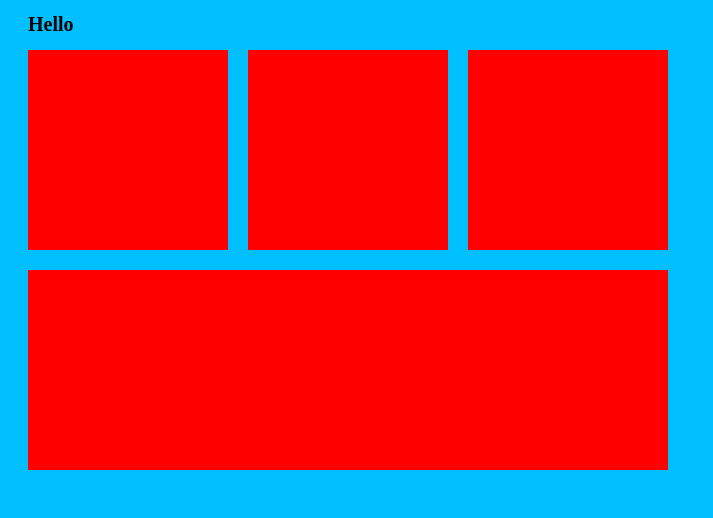
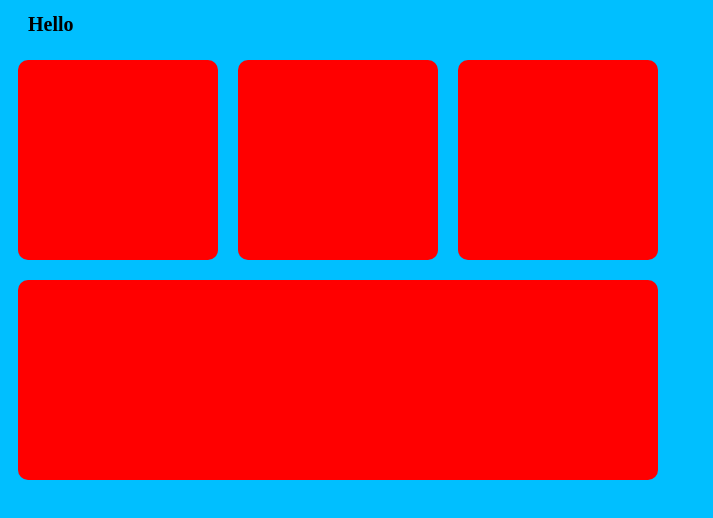
Before and after one commit to Zheleztzov/Git, a plain HTML site: page index.html in a window 1280 px wide. Shown: the whole page, without its empty margins (0-713 px from the left). Drawn offline with Linux system fonts and the light colour scheme.

Commit message:
flex-container

```diff
--- a/index.html
+++ b/index.html
@@ -7,9 +7,11 @@
   </head>
   <body>
     <h1>Hello</h1>
-    <div class="element"></div>
-    <div class="element1"></div>
-    <div class="element2"></div>
-    <div class="element3"></div>
+    <div class="flex-container">
+      <div class="flex-item"></div>
+      <div class="flex-item"></div>
+      <div class="flex-item"></div>
+    </div>
+    <div class="flex-item2"></div>
   </body>
 </html>
--- a/style/style.css
+++ b/style/style.css
@@ -6,17 +6,20 @@ h1 {
   font-size: 20px;
   margin-left: 20px;
 }
-div {
+.flex-item {
   width: 200px;
   height: 200px;
   background: red;
-  float: left;
-  margin-left: 20px;
-
+  border-radius: 10px;
+  margin: 10px;
 }
-.element3 {
-  width: 640px;
-  height: 200px;
-  clear: both;
-  margin-top: 20px;
+.flex-item2 {
+width: 640px;
+height: 200px;
+background: red;
+border-radius: 10px;
+margin: 10px;
 }
+.flex-container {
+display: flex;
+}
```
